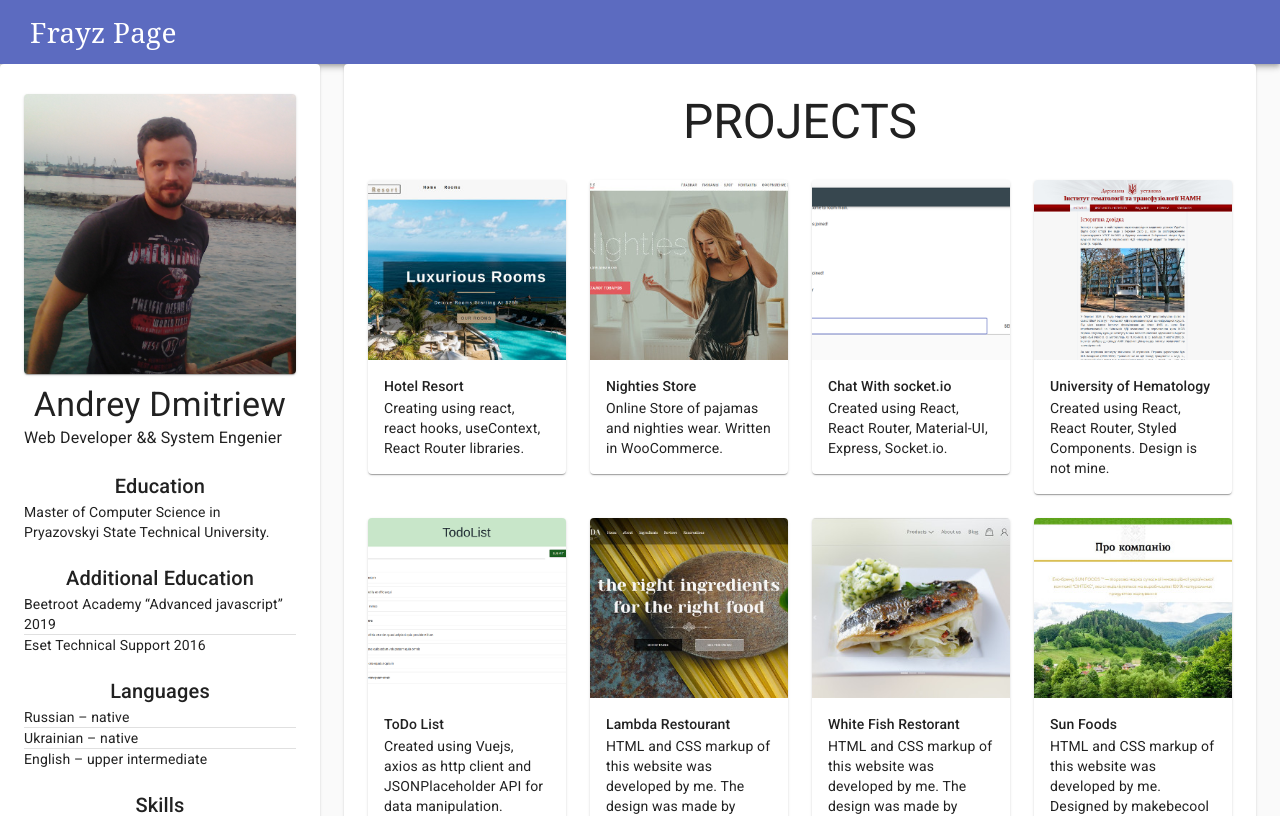
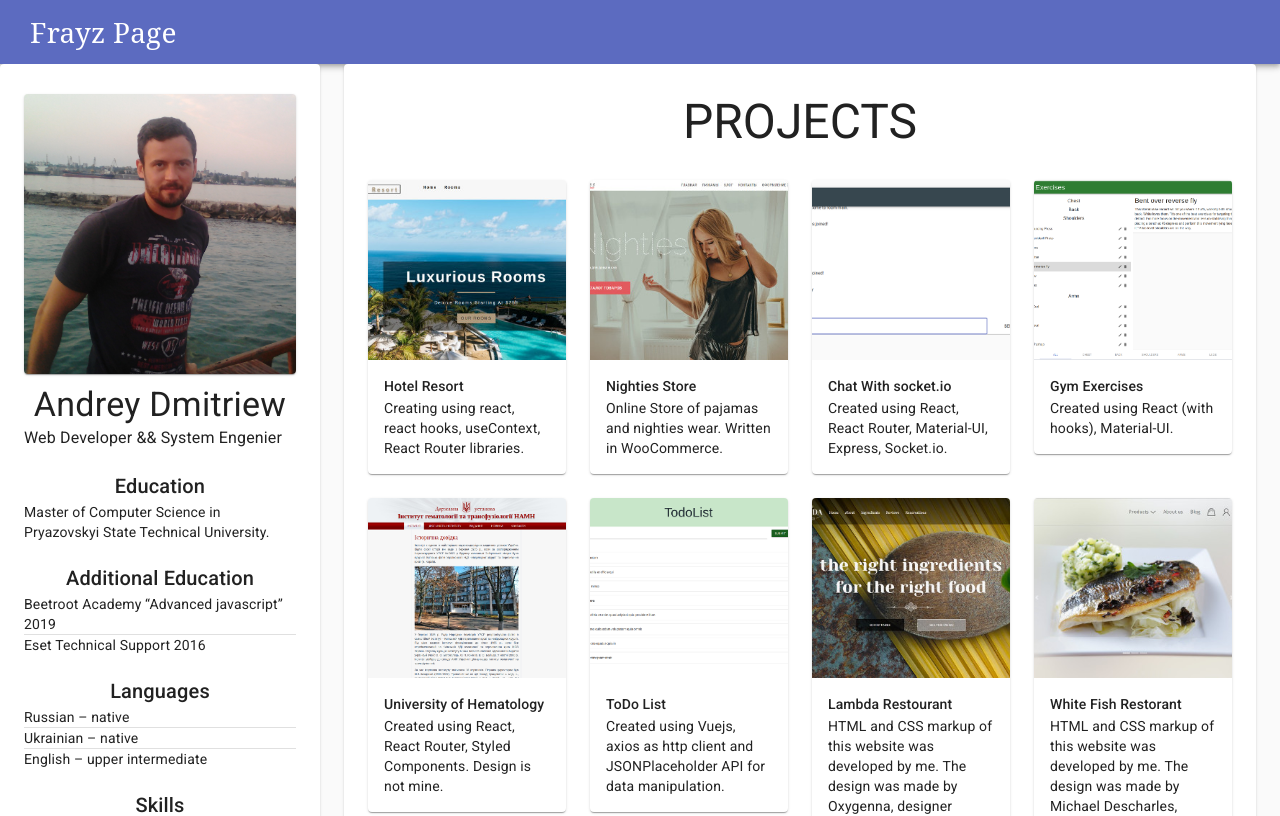
Before and after one commit to Frayz17/website-portfolio, a React (Create React App) app: page /#/ in a window 1280 px wide. Shown: the top 816 px of the page. Built offline with nearby package versions, Linux system fonts and the light colour scheme.

Commit message:
project gym-exercises added.

```diff
--- a/src/components/ProjectsPanel/data.js
+++ b/src/components/ProjectsPanel/data.js
@@ -8,6 +8,7 @@ import todoListVue from 'static/images/projects/todo_list_vuejs_250.png';
 import sunFoods from 'static/images/projects/sun_foods_250.jpg';
 import hematologyUniversity from 'static/images/projects/hematology_university_250.png';
 import chatSocketIo from 'static/images/projects/chat_socket_io_250.png';
+import gymExercises from 'static/images/projects/gym_exercises_250.png';
 
 const data = [
   {
@@ -36,6 +37,13 @@ const data = [
   },
   {
     id: 4,
+    title: 'Gym Exercises',
+    description: 'Created using React (with hooks), Material-UI.',
+    imgSrc: gymExercises,
+    href: 'https://frayz17.github.io/gym-exercises/'
+  },
+  {
+    id: 5,
     title: 'University of Hematology',
     description:
       'Created using React, React Router, Styled Components. Design is not mine.',
@@ -43,7 +51,7 @@ const data = [
     href: 'http://igt.in.ua/'
   },
   {
-    id: 5,
+    id: 6,
     title: 'ToDo List',
     description:
       'Created using Vuejs, axios as http client and JSONPlaceholder API for data manipulation.',
@@ -51,7 +59,7 @@ const data = [
     href: 'https://frayz17.github.io/todo-vue/'
   },
   {
-    id: 6,
+    id: 7,
     title: 'Lambda Restourant',
     description:
       'HTML and CSS markup of this website was developed by me. The design was made by Oxygenna, designer agency from Crete, Greece.',
@@ -59,7 +67,7 @@ const data = [
     href: 'https://frayz17.github.io/lambdaRestaurant/index.html'
   },
   {
-    id: 7,
+    id: 8,
     title: 'White Fish Restorant',
     description:
       'HTML and CSS markup of this website was developed by me. The design was made by Michael Descharles, designer from Montreal, Canada',
@@ -67,7 +75,7 @@ const data = [
     href: 'https://frayz17.github.io/Restaurant-White-Fish/'
   },
   {
-    id: 8,
+    id: 9,
     title: 'Sun Foods',
     description:
       'HTML and CSS markup of this website was developed by me. Designed by makebecool web studio.',
@@ -75,7 +83,7 @@ const data = [
     href: 'https://frayz17.github.io/sun-foods/'
   },
   {
-    id: 9,
+    id: 10,
     title: 'Mishka',
     description:
       'HTML and CSS markup of this website was developed by me. The design was made by HTML Academy',
@@ -83,7 +91,7 @@ const data = [
     href: 'https://frayz17.github.io/Mishka-magazine-htmlAcademy/'
   },
   {
-    id: 10,
+    id: 11,
     title: 'Technomart',
     description:
       'HTML and CSS markup of this website was developed by me. The design was made by HTML Academy',
```
Also changed, not shown: src/static/images/projects/gym_exercises_250.png (added).
